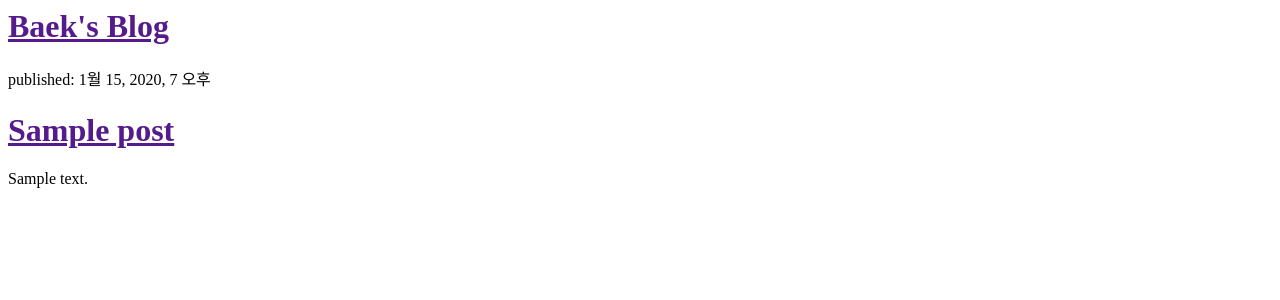
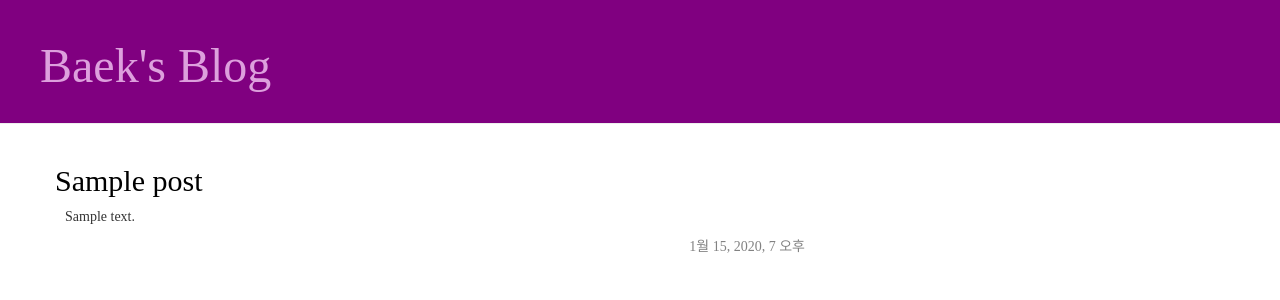
Before and after one commit to dls4585/tutorial_3rd, a Django app: page / in a window 1280 px wide. Shown: the top 300 px of the page. Run offline with Django 3.2, Linux system fonts and the light colour scheme; tables that the repository leaves empty hold one stand-in row (values such as "Sample post"); some libraries are stand-ins or nearby versions.

Commit message:
Added view and template for detailed blog post as well as CSS for the site

```diff
--- /dev/null
+++ b/blog/static/css/blog.css
@@ -0,0 +1,51 @@
+.page-header {
+    background-color: #800080;
+    margin-top: 0;
+    padding: 20px 20px 20px 40px;
+}
+
+.page-header h1, .page-header h1 a, .page-header a:visited, .page-header a:active {
+    color: #DDA0DD;
+    font-size: 36pt;
+    text-decoration: none;
+    font-family: 'Lemonada';
+}
+
+.content {
+    margin-left:40px;
+}
+
+.date {
+    color: #828282;
+    margin-bottom: -10px;
+    float: right;
+}
+
+.save {
+    float: right;
+}
+
+.post-form textarea, .post-form input {
+    width: 100%;
+}
+
+.top-menu, .top-menu:hover, .top-menu:visited {
+    color: #ffffff;
+    float: right;
+    font-size: 26pt;
+    margin-right: 20px;
+}
+
+.post {
+    margin-bottom: 70px;
+    font-family: 'Do Hyeon';
+}
+
+.post h1, .post h1 a, .post h1 a:visited {
+    color: #000000;
+    font-size: 30px;
+}
+
+.post p {
+    margin-left:10px;
+}
--- /dev/null
+++ b/blog/templates/blog/base.html
@@ -0,0 +1,24 @@
+{%load static%}
+<html>
+    <head>
+        <title>Baek's Blog</title>
+        <link rel="stylesheet" href="//maxcdn.bootstrapcdn.com/bootstrap/3.2.0/css/bootstrap.min.css">
+        <link rel="stylesheet" href="//maxcdn.bootstrapcdn.com/bootstrap/3.2.0/css/bootstrap-theme.min.css">
+        <link rel="stylesheet" href="{%static 'css/blog.css'%}">
+        <link rel="//font.googleapis.com/css?family=Do+Hyeon&subset=Korean" rel="stylesheet" type="text/css">
+        <link rel="//font.googleapis.com/css?family=Lemonada&subset=latin,latin-ext" rel="stylesheet" type="text/css">
+    </head>
+    <body>
+        <div class="page-header">
+            <h1><a href="/">Baek's Blog</a> </h1>
+        </div>
+        <div class="content container">
+            <div class="row">
+                <div class="col-md-8">
+                    {%block content%}
+                    {%endblock%}
+                </div>
+            </div>
+        </div>
+    </body>
+</html>
--- a/blog/templates/blog/post_list.html
+++ b/blog/templates/blog/post_list.html
@@ -1,17 +1,12 @@
-<html>
-    <head>
-        <title>Baek's Blog</title>
-    </head>
-    <body>
-        <div>
-            <h1><a href="">Baek's Blog</a> </h1>
+{%extends 'blog/base.html'%}
+{%block content%}
+    {%for post in posts%}
+        <div class="post">
+            <h1><a href="{%url 'post_detail' pk=post.pk%}">{{post.title}}</a> </h1>
+            <p>{{post.text|linebreaksbr}}</p>
+            <div class="date">
+                {{post.published_date}}
+            </div>
         </div>
-        {%for post in posts%}
-        <div>
-            <p>published: {{post.published_date}}</p>
-            <h1><a href="">{{post.title}}</a> </h1>
-            <p>{{post.text|linebreaksbr}}</p>
-        </div>
-        {%endfor%}
-    </body>
-</html>
+    {%endfor%}
+{%endblock%}
--- a/blog/urls.py
+++ b/blog/urls.py
@@ -3,4 +3,5 @@ from . import views
 
 urlpatterns = [
     path('', views.post_list, name='post_list'),
+    path('post/<int:pk>/', views.post_detail, name='post_detail'),
 ]
--- a/blog/views.py
+++ b/blog/views.py
@@ -1,4 +1,4 @@
-from django.shortcuts import render
+from django.shortcuts import render, get_object_or_404
 from .models import Post
 from django.utils import timezone
 # Create your views here.
@@ -6,3 +6,7 @@ from django.utils import timezone
 def post_list(request):
     posts = Post.objects.filter(published_date__lte=timezone.now()).order_by('published_date')
     return render(request, 'blog/post_list.html', {'posts': posts})
+
+def post_detail(request, pk):
+    post = get_object_or_404(Post, pk=pk)
+    return render(request, 'blog/post_detail.html', {'post': post})
```
Also changed, not shown: blog/templates/blog/post_detail.html (added, +13 -0 lines).
